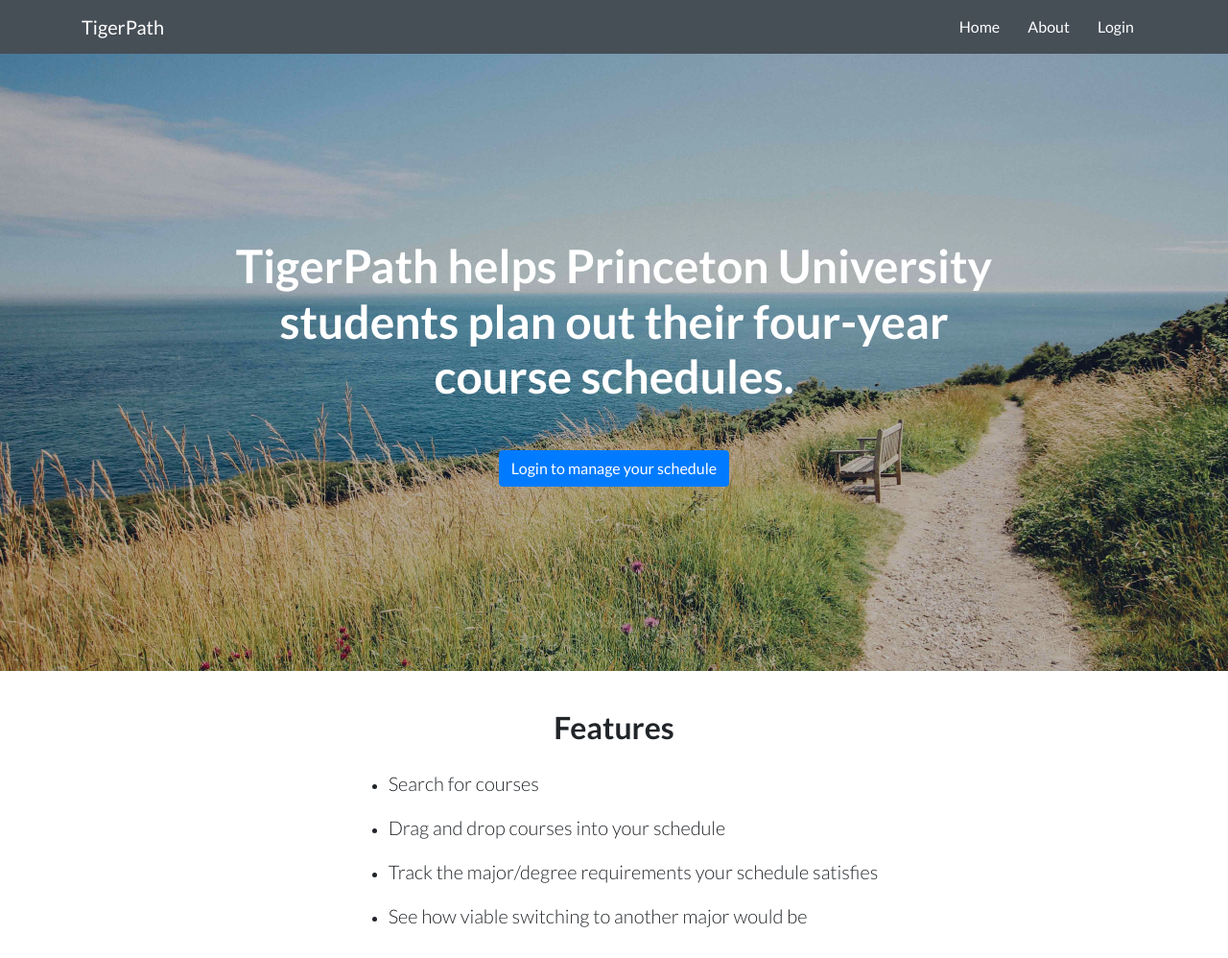
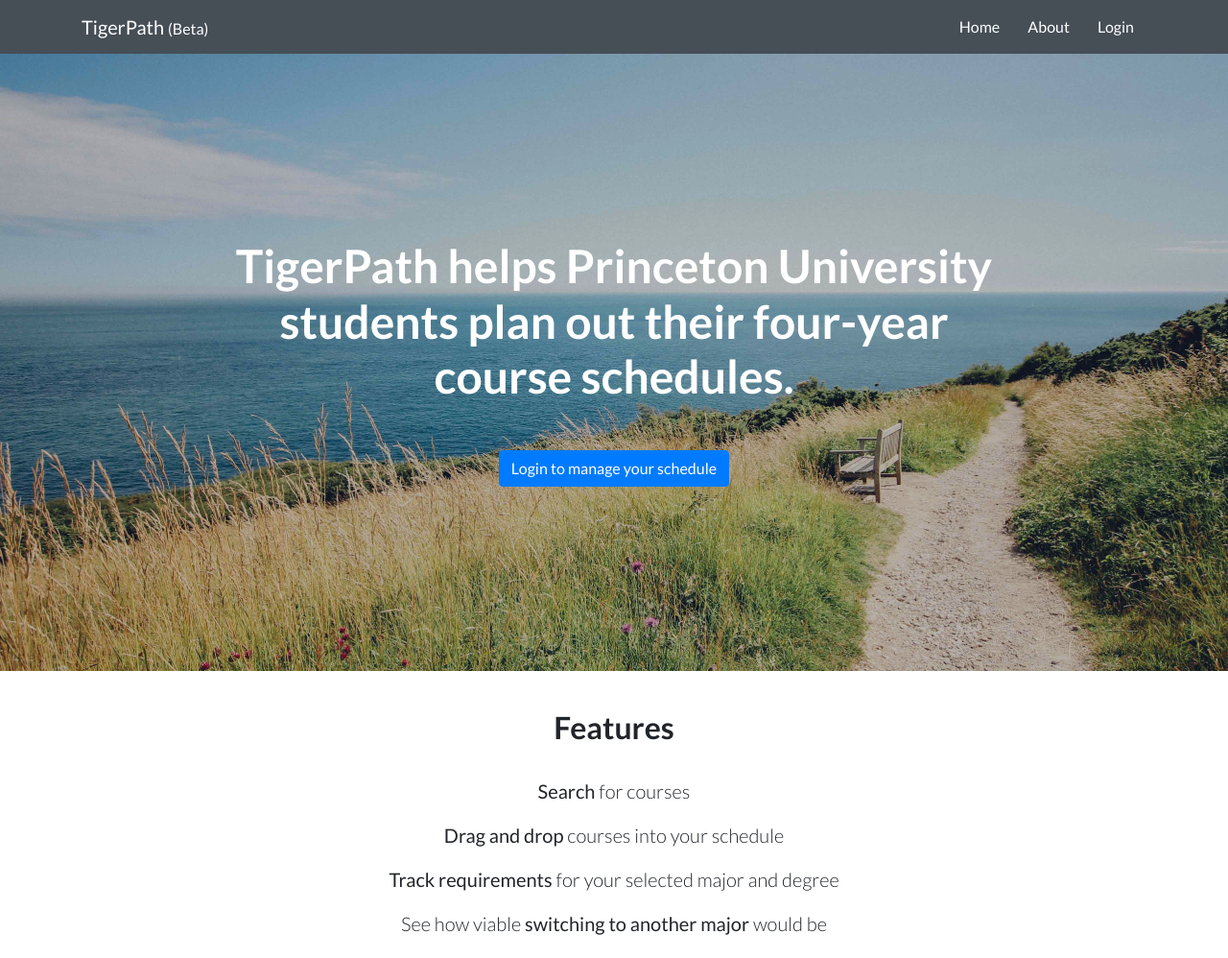
Before and after one commit to TigerAppsOrg/TigerPath, a Django app: template tigerpath/templates/tigerpath/landing.html in a window 1280 px wide. Shown: the top 998 px of the page at 96% size. Run offline with Django 3.2, Linux system fonts and the light colour scheme; the template is opened without the code that fills it, so the values that code supplies are empty; some libraries are stand-ins or nearby versions.

Commit message:
Modify landing page, add beta signifier

```diff
--- a/tigerpath/templates/includes/navigation.html
+++ b/tigerpath/templates/includes/navigation.html
@@ -1,6 +1,6 @@
 <nav class="navbar navbar-dark nav-color-custom static-top">
   <div class="container">
-    <a class="navbar-brand" href="{% url 'landing' %}">TigerPath</a>
+    <a class="navbar-brand" href="{% url 'landing' %}">TigerPath <small>(Beta)</small></a>
     <div>
       <a class="btn" href="{% url 'landing' %}">Home</a>
       <a class="btn" href="{% url 'about' %}"> About </a>
--- a/tigerpath/templates/tigerpath/index.html
+++ b/tigerpath/templates/tigerpath/index.html
@@ -44,7 +44,7 @@
     <!-- Navigation -->
     <nav class="navbar navbar-dark nav-color-custom static-top">
       <div class="container">
-        <a class="navbar-brand" href="{% url 'index' %}">TigerPath</a>
+        <a class="navbar-brand" href="{% url 'index' %}">TigerPath <small>(Beta)</small></a>
         <div>
         <a class="btn nav-btn" href="#" id="settings-btn">Settings</a>
         <a class="btn nav-btn" href="https://goo.gl/forms/T0pnhwdBYIS8mM6q1" target="_blank">Feedback</a>
--- a/tigerpath/templates/tigerpath/landing.html
+++ b/tigerpath/templates/tigerpath/landing.html
@@ -61,16 +61,14 @@
 
     <!-- Features and screenshots -->
     <section class="text-container container">
-      <div class="row justify-content-center mb-3 mt-2">
+      <div class="row justify-content-center mb-4 mt-2">
         <h2>Features</h2>
       </div>
-      <div class="row justify-content-center">
-        <ul>
-          <li><p class="lead">Search for courses</p></li>
-          <li><p class="lead">Drag and drop courses into your schedule</p></li>
-          <li><p class="lead">Track the major/degree requirements your schedule satisfies</p></li>
-          <li><p class="lead">See how viable switching to another major would be</p></li>
-        </ul>
+      <div class="text-center mb-4">
+        <p class="lead"><b>Search</b> for courses</p>
+        <p class="lead"><b>Drag and drop</b> courses into your schedule</p>
+        <p class="lead"><b>Track requirements</b> for your selected major and degree</p>
+        <p class="lead">See how viable <b>switching to another major</b> would be</p>
       </div>
       <div class="row justify-content-center">
         <img src="{% static 'landing/img/landing_demo.gif' %}"/>
```
